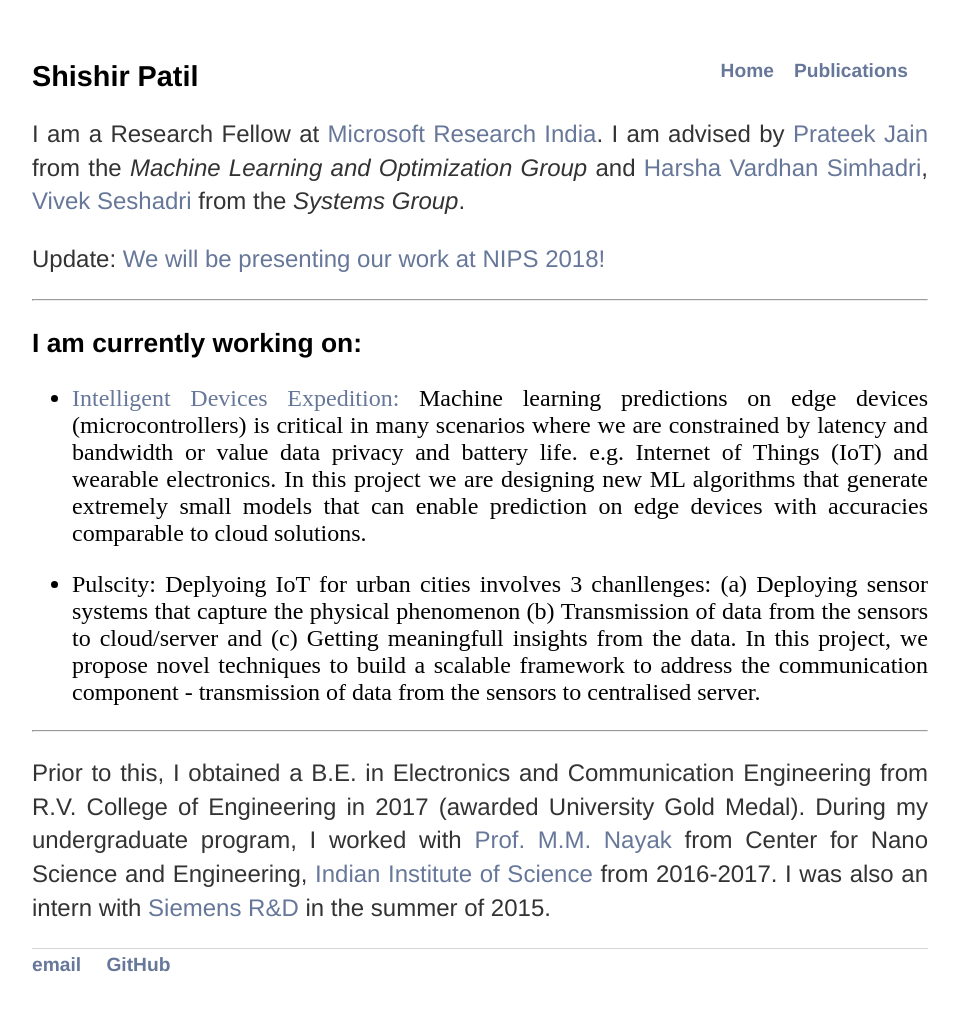
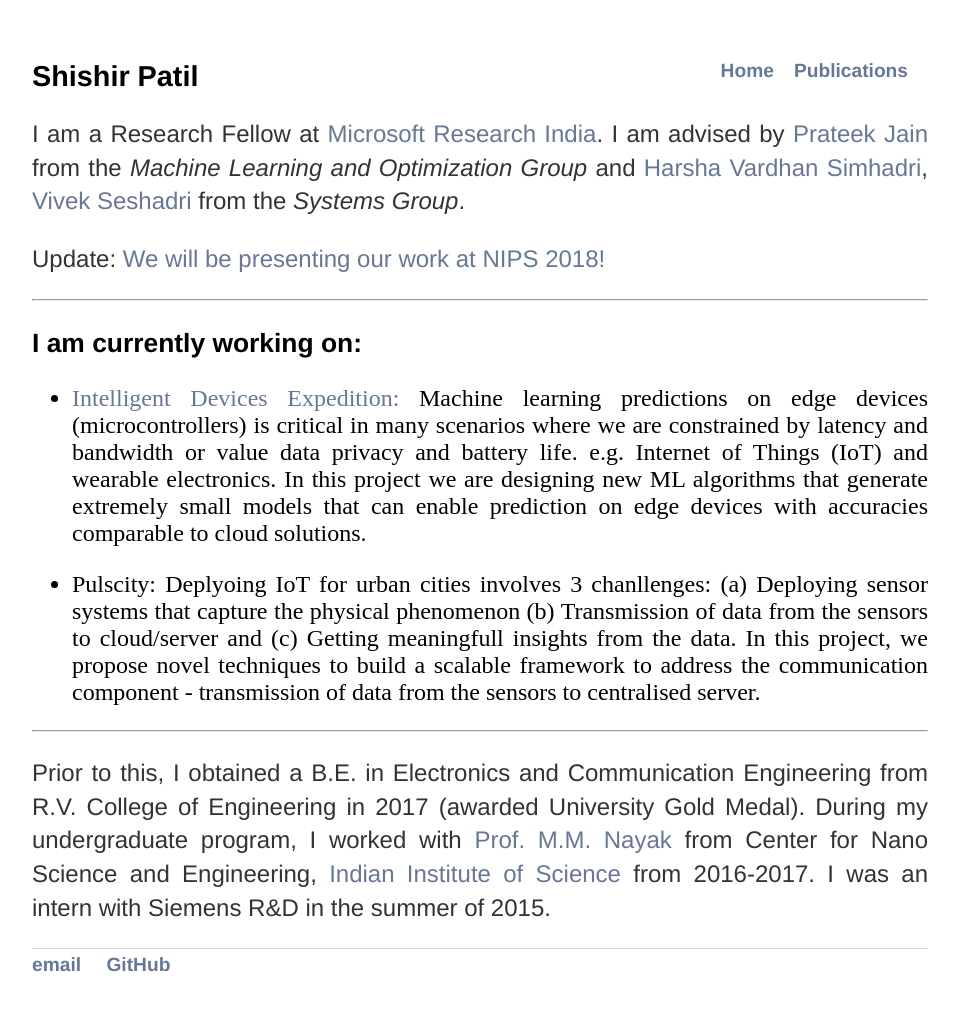
Before and after one commit to ShishirPatil/ShishirPatil.github.io, a Jekyll site: the page built from index.md, in a window 1280 px wide. Shown: the whole page, without its empty margins (160-1119 px from the left). Built offline with Jekyll 4.4.1, drawn with Linux system fonts in a browser that asks for light colours.

Commit message:
Minor mod - hyperlinks

```diff
--- a/index.md
+++ b/index.md
@@ -35,7 +35,7 @@
             College of Engineering in 2017 (awarded University Gold Medal). During my undergraduate
             program, I worked with <a href ='http://www.cense.iisc.ac.in/m-m-nayak'>Prof. M.M. Nayak</a>
             from Center for Nano Science and Engineering, <a href = 'http://www.iisc.ac.in/'>Indian
-            Institute of Science</a> from 2016-2017. I was also an intern with <a href='http://www.siemens.co.in/about-us/innovations/stspl/ctdcin.htm'>Siemens R&D</a> in the
+            Institute of Science</a> from 2016-2017. I was an intern with Siemens R&D in the
             summer of 2015.</p>
 
 </div><!-- /.blurb -->
```
